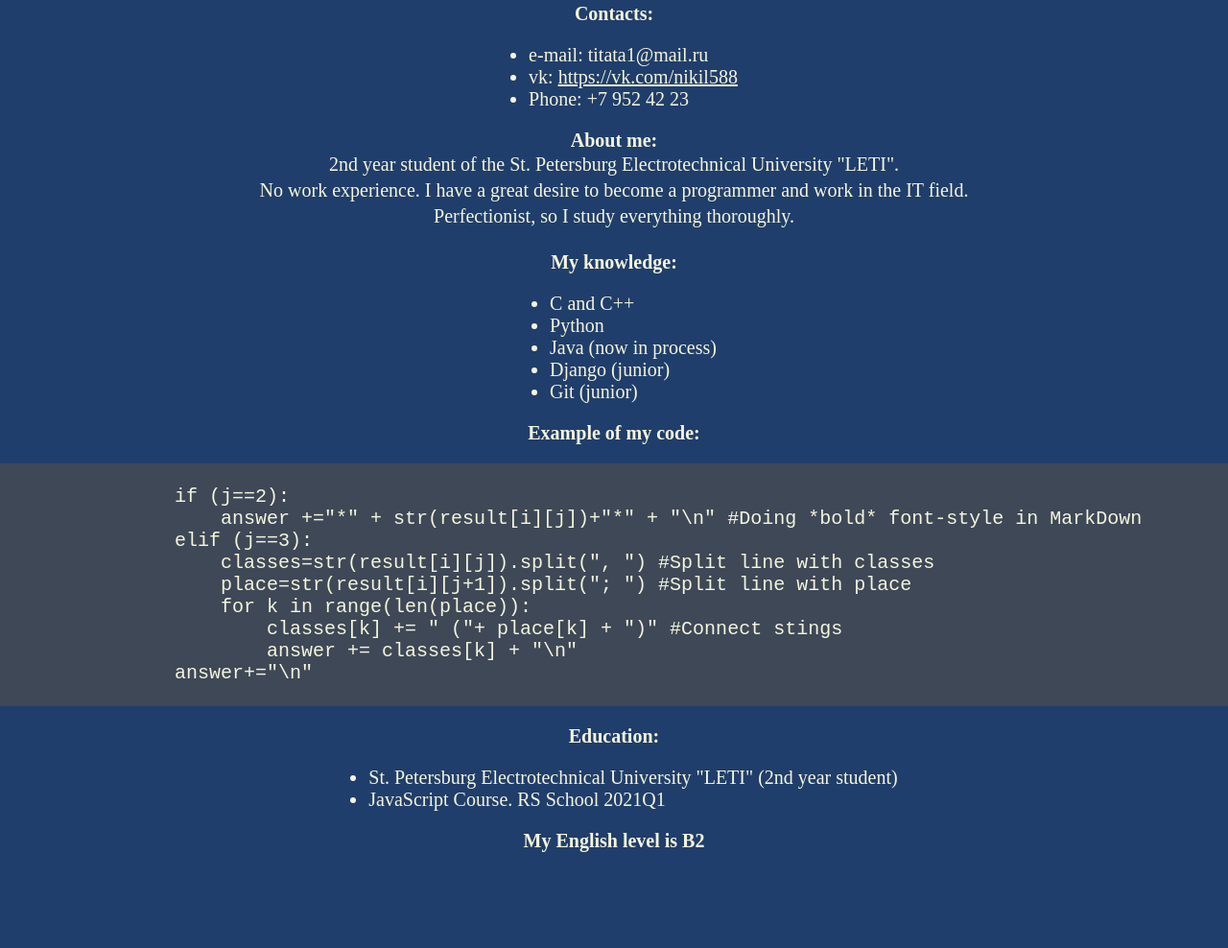
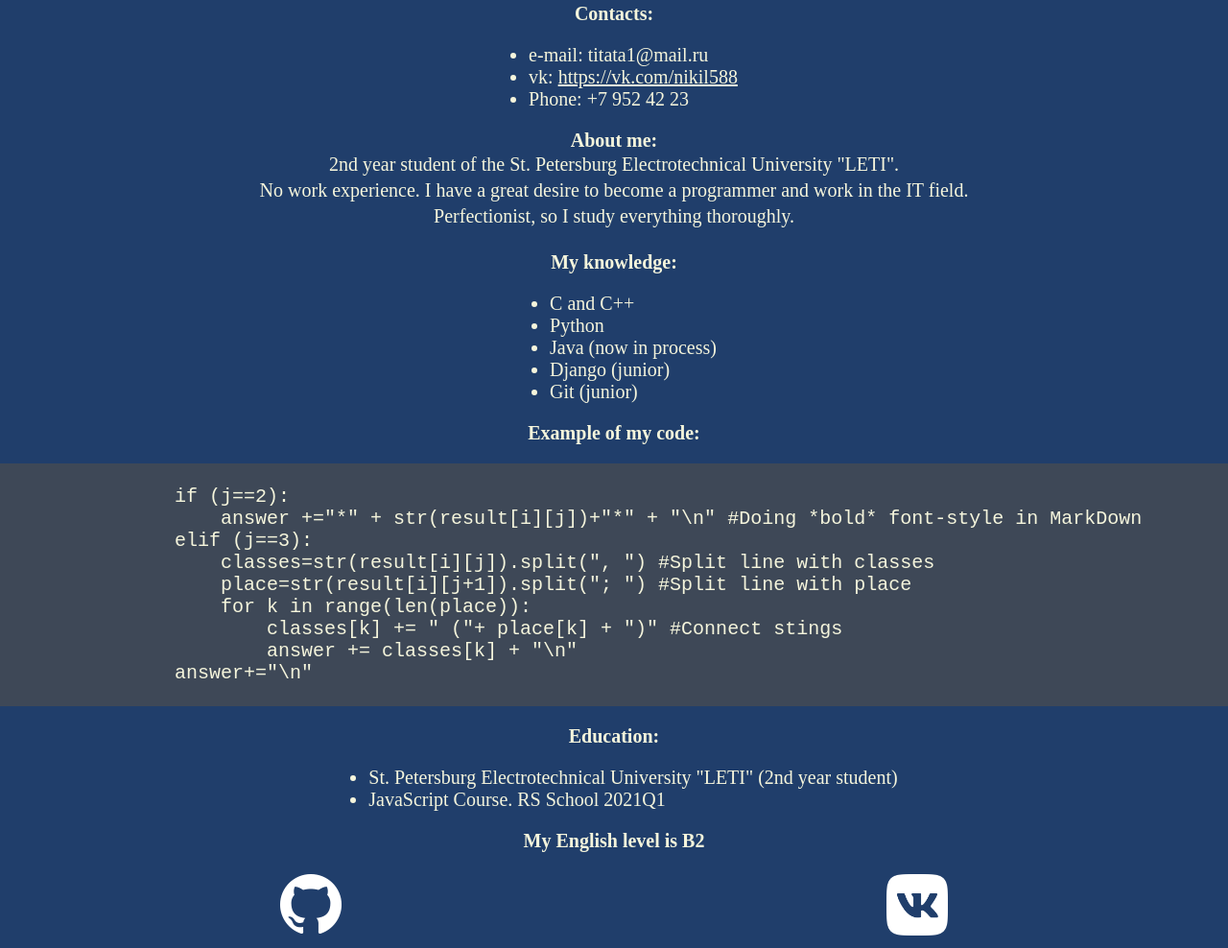
Before and after one commit to nikil58/rsschool-cv, a plain HTML site: page index.html in a window 1280 px wide. Shown: the part 826-1814 px from the top of the page at 96% size. Before the commit the page ends 1722 px from the top, so only its background shows below. Drawn offline with Linux system fonts and the light colour scheme.

Commit message:
feat: add footer and style

```diff
--- a/index.html
+++ b/index.html
@@ -57,8 +57,12 @@
                 </ul>
             </section>
             <section class="English">
-                <h4>My English level is B2</h4>
+                <h4>My English level is B2</h4> <br>
             </section>
            </main>
+           <footer>
+               <a href="https://github.com/nikil58" target="_blank"> <img src="img/git.png" alt="git logo" height="64" width="64"> </a>
+               <a href="https://vk.com/nikil588" target="_blank"><img src="img/vk.png" alt="vk logo" heigth="64" width="64"></a>
+           </footer>
     </body>
 </html>
--- a/styles/main.css
+++ b/styles/main.css
@@ -65,6 +65,7 @@ main{
     flex-direction: column;
     align-items: center;
 }
+
 .About p{
     margin: 2px;
 }
@@ -72,3 +73,8 @@ main{
 h4{
     margin: 0;
 }
+
+footer{
+    display: flex;
+    justify-content: space-around;
+}
```
Also changed, not shown: img/git.png (added), img/vk.png (added).
